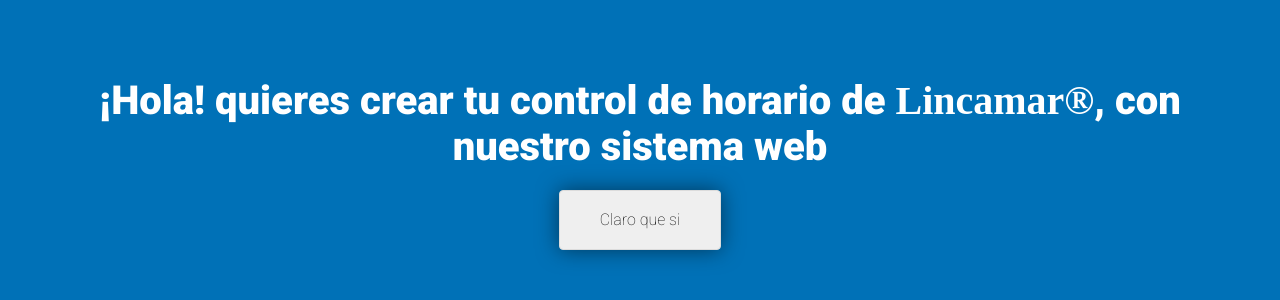
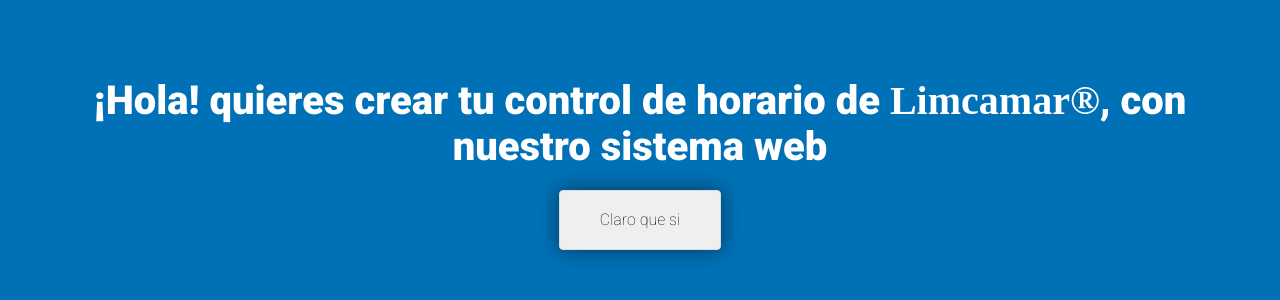
Before and after one commit to dmarmijosa/controles-limcamar, an Angular app: page / in a window 1280 px wide. Shown: the part 246-546 px from the top of the page. Built offline with nearby package versions, Linux system fonts and the light colour scheme; a web font is replaced by a local one.

Commit message:
cambio de nombre

```diff
--- a/src/app/home/home.component.html
+++ b/src/app/home/home.component.html
@@ -1,4 +1,4 @@
 <section class="contenedor contenido-header">
-    <h2 class="saludo">¡Hola! quieres crear tu control de horario de <span>Lincamar®</span>, con nuestro sistema web</h2>
+    <h2 class="saludo">¡Hola! quieres crear tu control de horario de <span>Limcamar®</span>, con nuestro sistema web</h2>
     <button class="boton" (click)="navegar()">Claro que si</button>
 </section>
```
